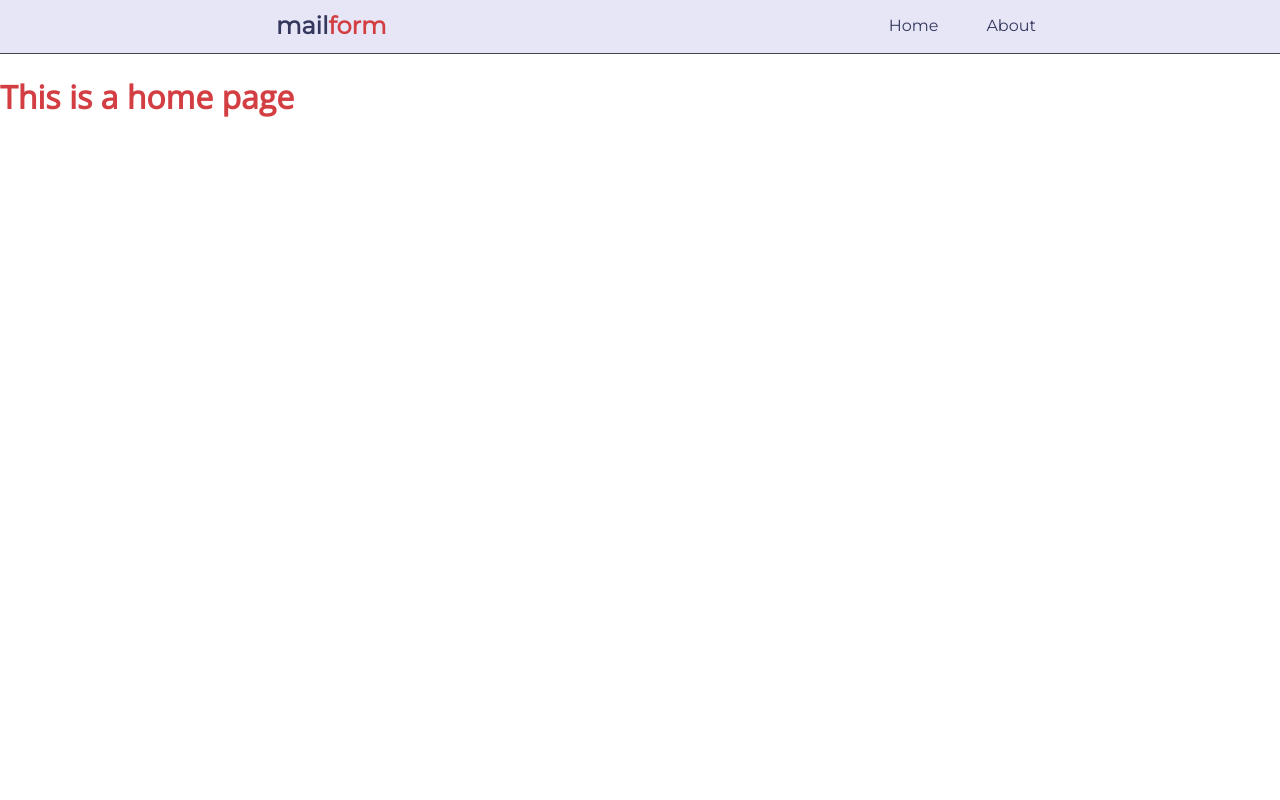
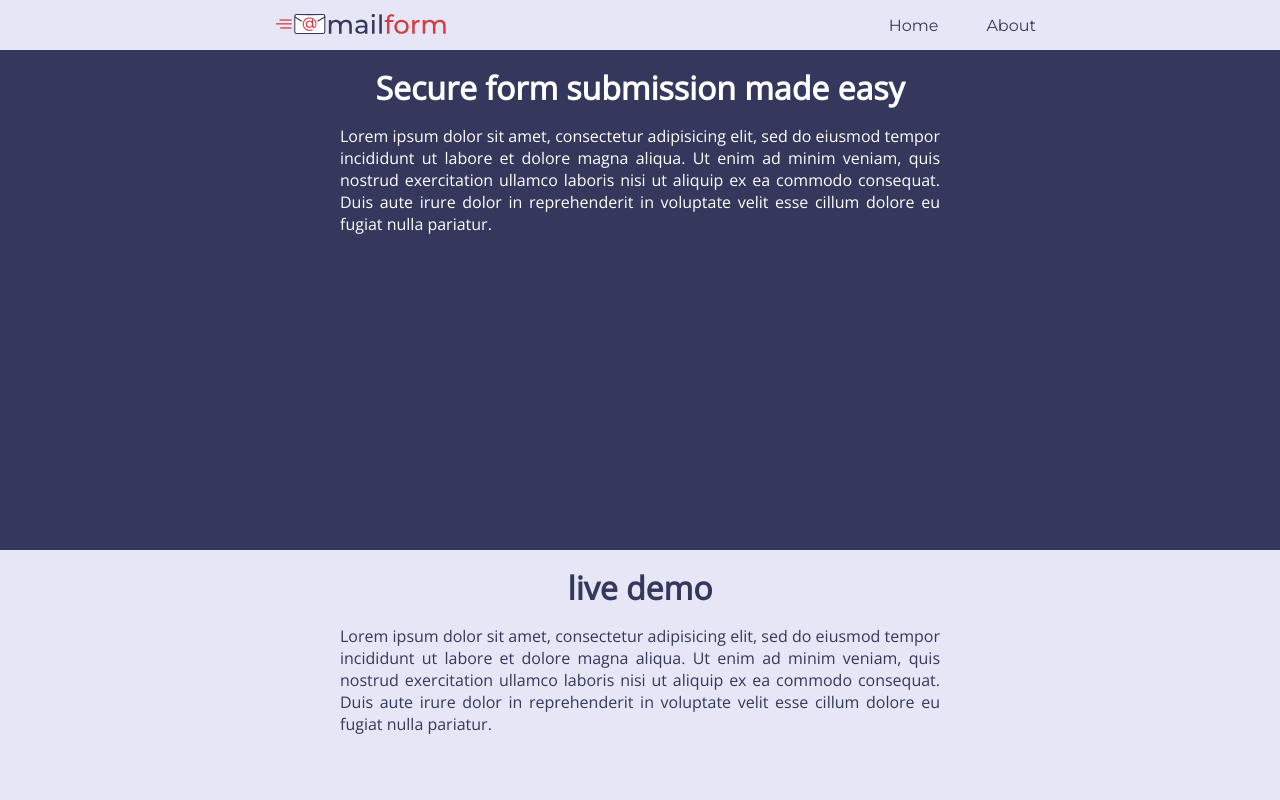
Before and after one commit to JClique/mailform, a Vue app: page / in a window 1280 px wide. Shown: the top 800 px of the page. Built offline with nearby package versions, Linux system fonts and the light colour scheme.

Commit message:
Basic styling, colours and layout.

```diff
--- a/src/App.vue
+++ b/src/App.vue
@@ -26,6 +26,24 @@ export default {
   --lav: #E7E6F7;
 }
 
+* {  /* firefox scrollbar */
+  scrollbar-width: thin;
+  scrollbar-color: #33385C transparent;
+}
+
+::-webkit-scrollbar {
+  width: 5px;
+  height: 5px;
+}
+
+::-webkit-scrollbar-track {
+  background: #E7E6F7;
+}
+
+::-webkit-scrollbar-thumb {
+  background: var(--blue);
+}
+
 body {
   margin: 0;
   padding: 0;
@@ -36,5 +54,46 @@ body {
 #app {
   margin: 0;
   padding: 0;
+  height: 110vh; /* keeps scrollbar active, preventing width change */
+  background-color: var(--lav);
 }
+
+.content {
+  position: absolute;
+  width: 100%;
+  top: 50px;
+  bottom: 0;
+}
+
+h1, h2, h3 {
+  margin: 0;
+  text-align: center;
+  color: white;
+}
+
+.row {
+  width: 100%;
+  padding: 1rem;
+  box-sizing: border-box;
+}
+
+.red {
+  height: 500px;
+  background-color: var(--red);
+}
+
+.lav {
+  height: 250px;
+  background-color: var(--lav);
+}
+
+.lav h1 {
+  color: var(--blue);
+}
+
+.blue {
+  height: 500px;
+  background-color: var(--blue);
+}
+
 </style>
--- a/src/components/Nav.vue
+++ b/src/components/Nav.vue
@@ -3,8 +3,7 @@
     <ul>
       <li>
         <router-link to="/">
-          <span class="brand">mail</span>
-          <span class="brand-alt">form</span>
+          <img src="@/assets/Logo (full).svg" alt="">
         </router-link>
       </li>
       <li class="link">
@@ -35,7 +34,11 @@ export default {
 
 nav {
   background-color: var(--lav);
-  border-bottom: 1px solid var(--gray);
+  width: 100%;
+  height: 50px;
+  position: fixed;
+  border-bottom: 2px solid var(--blue);
+  z-index: 1;
 }
 
 nav ul {
@@ -59,8 +62,13 @@ nav ul li:first-child {
   transform: translateY(-5px);
   padding-bottom: 0;
 }
+
 nav ul li:first-child a {
   text-decoration: none;
+}
+
+nav ul li:first-child img {
+  height: 20px;
 }
 
 nav ul li.link a {
--- a/src/views/About.vue
+++ b/src/views/About.vue
@@ -1,6 +1,13 @@
 <template>
-  <div class="about">
-    <h1>This is an about page</h1>
+  <div class="content">
+    <div class="row blue">
+      <h1>This is an about page</h1>
+    </div>
+
+    <div class="row lav">
+      <h1>live demo</h1>
+    </div>
+
   </div>
 </template>
 
@@ -9,9 +16,3 @@ export default {
   name: 'About',
 }
 </script>
-
-<style scoped>
-  h1 {
-    color: var(--red);
-  }
-</style>
--- a/src/views/Home.vue
+++ b/src/views/Home.vue
@@ -1,6 +1,35 @@
 <template>
-  <div class="home">
-    <h1>This is a home page</h1>
+  <div class="content">
+
+    <div class="row blue">
+      <h1>Secure form submission made easy</h1>
+      <p>
+        Lorem ipsum dolor sit amet, consectetur adipisicing elit, sed do eiusmod tempor incididunt ut labore et dolore magna aliqua.
+        Ut enim ad minim veniam, quis nostrud exercitation ullamco laboris nisi ut aliquip ex ea commodo consequat.
+        Duis aute irure dolor in reprehenderit in voluptate velit esse cillum dolore eu fugiat nulla pariatur.
+      </p>
+    </div>
+
+    <div class="row lav">
+      <h1>live demo</h1>
+
+      <p>
+        Lorem ipsum dolor sit amet, consectetur adipisicing elit, sed do eiusmod tempor incididunt ut labore et dolore magna aliqua.
+        Ut enim ad minim veniam, quis nostrud exercitation ullamco laboris nisi ut aliquip ex ea commodo consequat.
+        Duis aute irure dolor in reprehenderit in voluptate velit esse cillum dolore eu fugiat nulla pariatur.
+      </p>
+    </div>
+
+    <div class="row red">
+      <h1>pricing - signup</h1>
+
+      <p>
+        Lorem ipsum dolor sit amet, consectetur adipisicing elit, sed do eiusmod tempor incididunt ut labore et dolore magna aliqua.
+        Ut enim ad minim veniam, quis nostrud exercitation ullamco laboris nisi ut aliquip ex ea commodo consequat.
+        Duis aute irure dolor in reprehenderit in voluptate velit esse cillum dolore eu fugiat nulla pariatur.
+      </p>
+    </div>
+
   </div>
 </template>
 
@@ -11,7 +40,15 @@ export default {
 </script>
 
 <style scoped>
-  h1 {
-    color: var(--red);
-  }
+p {
+  color: white;
+  max-width: 600px;
+  margin: auto;
+  padding: 1rem 0;
+  text-align: justify;
+}
+
+.lav p {
+  color: var(--blue);
+}
 </style>
```
Also changed, not shown: src/assets/Logo (full).svg (added), 1 other file (tests, documents, lock files or other folders).
